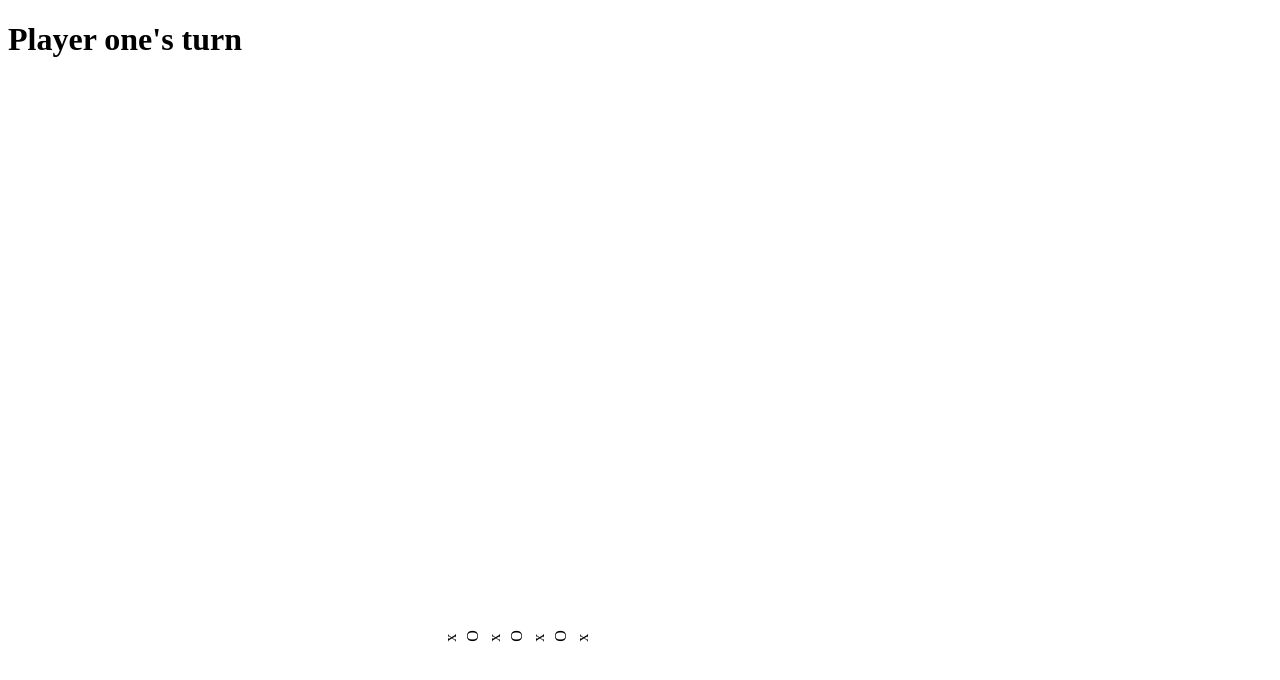
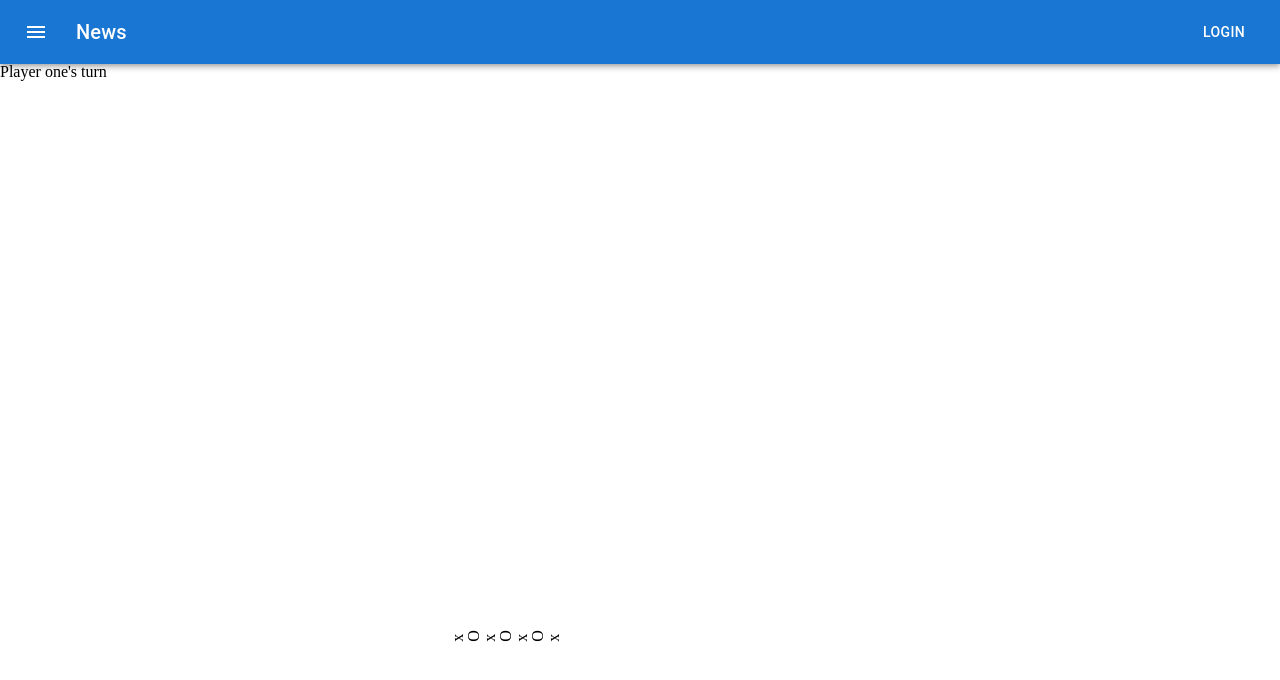
Before and after one commit to unheardof77/Connect-4, a React (Create React App) app in the folder my-app/: page /#/ in a window 1280 px wide. Shown: the top 680 px of the page. Built offline with nearby package versions, Linux system fonts and the light colour scheme.

Commit message:
board page set up, includes board component and header component

```diff
--- a/my-app/package.json
+++ b/my-app/package.json
@@ -3,6 +3,10 @@
   "version": "0.1.0",
   "private": true,
   "dependencies": {
+    "@emotion/react": "^11.10.5",
+    "@emotion/styled": "^11.10.5",
+    "@mui/icons-material": "^5.10.16",
+    "@mui/material": "^5.10.17",
     "@testing-library/jest-dom": "^5.16.5",
     "@testing-library/react": "^13.4.0",
     "@testing-library/user-event": "^13.5.0",
--- a/my-app/src/App.tsx
+++ b/my-app/src/App.tsx
@@ -1,8 +1,9 @@
-import Board from "./Components/Board/Board";
+import BoardPage from "./Pages/BoardPage";
 import GameOver from "./Pages/GameOver";
-import { Route, Routes, HashRouter as Router, } from 'react-router-dom'
+import { Route, Routes, HashRouter as Router, } from 'react-router-dom';
 import { useState } from 'react';
 import {GameProvider} from './utils/statemanagment/globalstate';
+import './utils/reset/reset.css';
 function App() {
 
   return (
@@ -10,7 +11,7 @@ function App() {
       <GameProvider>
         <Router>
           <Routes>
-            <Route path="/" element={<Board/>}/>
+            <Route path="/" element={<BoardPage/>}/>
             <Route path="/gameOver/:player" element={<GameOver />}/>
             <Route/>
           </Routes>
--- /dev/null
+++ b/my-app/src/Components/Header/Header.tsx
@@ -0,0 +1,31 @@
+import AppBar from '@mui/material/AppBar';
+import Box from '@mui/material/Box';
+import Toolbar from '@mui/material/Toolbar';
+import Typography from '@mui/material/Typography';
+import Button from '@mui/material/Button';
+import IconButton from '@mui/material/IconButton';
+import MenuIcon from '@mui/icons-material/Menu';
+
+export default function Header() {
+    return (
+        <Box sx={{ flexGrow: 1 }}>
+            <AppBar position="static">
+                <Toolbar>
+                    <IconButton
+                        size="large"
+                        edge="start"
+                        color="inherit"
+                        aria-label="menu"
+                        sx={{ mr: 2 }}
+                    >
+                        <MenuIcon />
+                    </IconButton>
+                    <Typography variant="h6" component="div" sx={{ flexGrow: 1 }}>
+                        News
+                    </Typography>
+                    <Button color="inherit">Login</Button>
+                </Toolbar>
+            </AppBar>
+        </Box>
+    )
+}
--- /dev/null
+++ b/my-app/src/Pages/BoardPage.tsx
@@ -0,0 +1,11 @@
+import Board from "../Components/Board/Board"
+import Header from "../Components/Header/Header"
+
+export default function BoardPage() {
+    return (
+        <>
+            <Header/>
+            <Board/>
+        </>
+    )
+}
--- /dev/null
+++ b/my-app/src/utils/reset/reset.css
@@ -0,0 +1,48 @@
+/* http://meyerweb.com/eric/tools/css/reset/
+    v2.0 | 20110126
+    License: none (public domain)
+*/
+
+html, body, div, span, applet, object, iframe,
+h1, h2, h3, h4, h5, h6, p, blockquote, pre,
+a, abbr, acronym, address, big, cite, code,
+del, dfn, em, img, ins, kbd, q, s, samp,
+small, strike, strong, sub, sup, tt, var,
+b, u, i, center,
+dl, dt, dd, ol, ul, li,
+fieldset, form, label, legend,
+table, caption, tbody, tfoot, thead, tr, th, td,
+article, aside, canvas, details, embed,
+figure, figcaption, footer, header, hgroup,
+menu, nav, output, ruby, section, summary,
+time, mark, audio, video {
+	margin: 0;
+	padding: 0;
+	border: 0;
+	font-size: 100%;
+	font: inherit;
+	vertical-align: baseline;
+}
+/* HTML5 display-role reset for older browsers */
+article, aside, details, figcaption, figure,
+footer, header, hgroup, menu, nav, section {
+	display: block;
+}
+body {
+	line-height: 1;
+}
+ol, ul {
+	list-style: none;
+}
+blockquote, q {
+	quotes: none;
+}
+blockquote:before, blockquote:after,
+q:before, q:after {
+	content: '';
+	content: none;
+}
+table {
+	border-collapse: collapse;
+	border-spacing: 0;
+}
```
Also changed, not shown: my-app/src/Components/Board/Board.tsx (+37 -37 lines), 1 other file (tests, documents, lock files or other folders).
